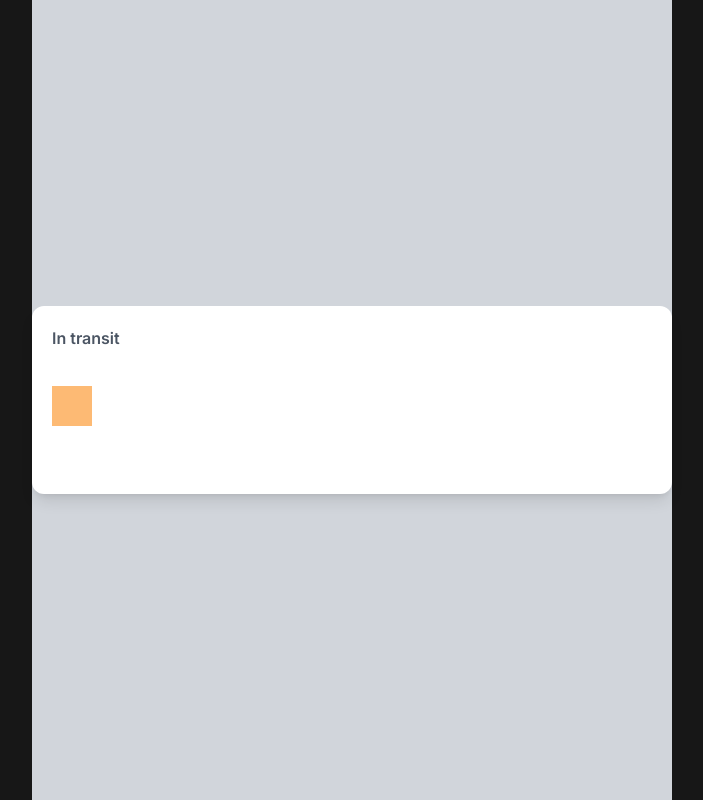
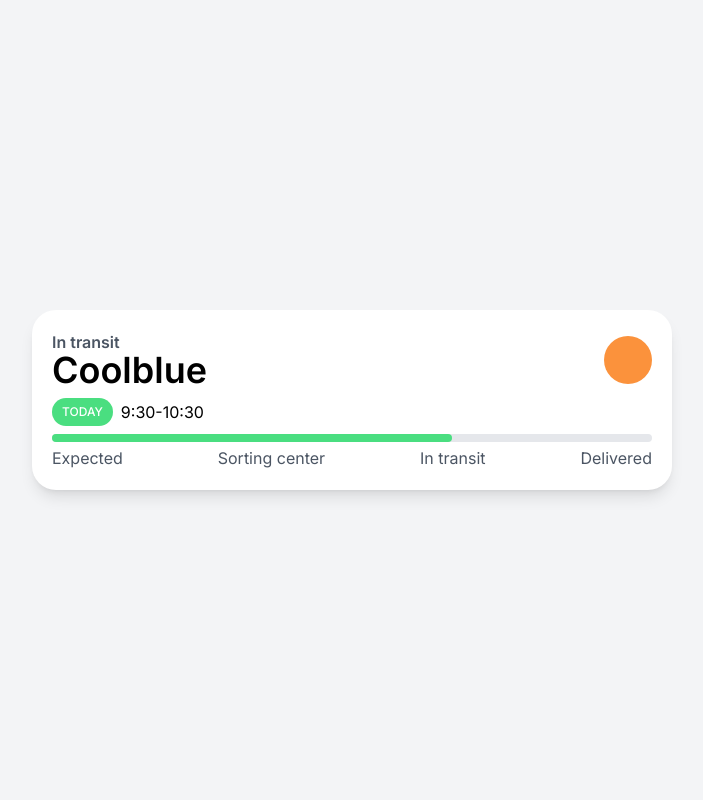
Before and after one commit to younhoso/carrot_market_class, a Next.js app: page / in a window 1280 px wide. Shown: the whole page, without its empty margins (288-991 px from the left). Built offline with nearby package versions, Linux system fonts and the light colour scheme.

Commit message:
Feat: modifier 소개영상

```diff
--- a/app/layout.tsx
+++ b/app/layout.tsx
@@ -15,10 +15,7 @@
   children: React.ReactNode;
 }>) {
   return (
-    <html
-      lang="en"
-      className={`bg-neutral-900 text-white max-w-screen-sm mx-auto`}
-    >
+    <html lang="en">
       <body className={inter.className}>{children}</body>
     </html>
   );
--- a/app/page.tsx
+++ b/app/page.tsx
@@ -1,29 +1,33 @@
 export default function Home() {
   return (
-    <main className="bg-gray-300 h-screen flex items-center justify-center">
-      <div className="bg-white shadow-lg p-5 rounded-xl w-full">
-        <div>
+    <main className="bg-gray-100 h-screen flex items-center justify-center p-5 dark:bg-gray-700">
+      <div className="bg-white shadow-lg p-5 rounded-3xl w-full max-w-screen-sm dark:bg-gray-600">
+        <div className="flex justify-between items-center">
           <div className="flex flex-col">
-            <span className="text-gray-600 font-semibold -mb-1">
+            <span className="text-gray-600 font-semibold -mb-1 dark:text-gray-300">
               In transit
             </span>
-            <span className="text-4xl font-semibold">Coolblue</span>
+            <span className="text-4xl font-semibold dark:text-white">
+              Coolblue
+            </span>
           </div>
-          <div className="w-10 h-10 bg-orange-300" />
+          <div className="size-12 rounded-full bg-orange-400" />
         </div>
-        <div>
-          <span>Today</span>
-          <span>9:30-10:30</span>
+        <div className="my-2 flex items-center gap-2">
+          <span className="bg-green-400 text-white uppercase px-2.5 py-1.5 text-xs font-medium rounded-full transition hover:bg-green-500 hover:scale-125">
+            Today
+          </span>
+          <span className="dark:text-gray-100">9:30-10:30</span>
         </div>
-        <div>
-          <div />
-          <div />
+        <div className="relative">
+          <div className="bg-gray-200 absolute rounded-full w-full h-2" />
+          <div className="bg-green-400 absolute rounded-full w-2/3 h-2" />
         </div>
-        <div>
+        <div className="flex justify-between items-center mt-5 text-gray-600 dark:text-gray-300">
           <span>Expected</span>
           <span>Sorting center</span>
           <span>In transit</span>
-          <span>Delivered</span>
+          <span className="dark:text-gray-500">Delivered</span>
         </div>
       </div>
     </main>
```
